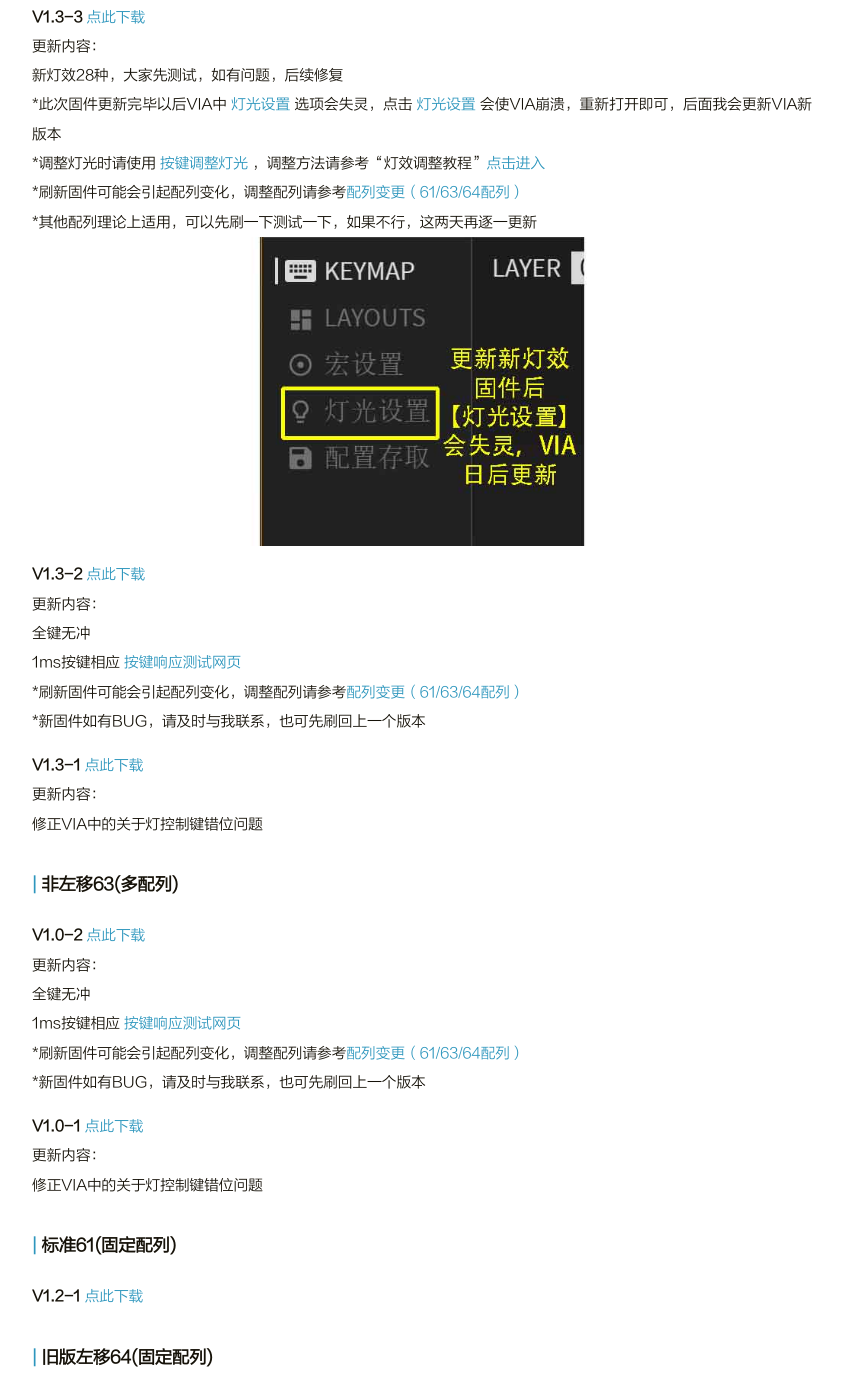
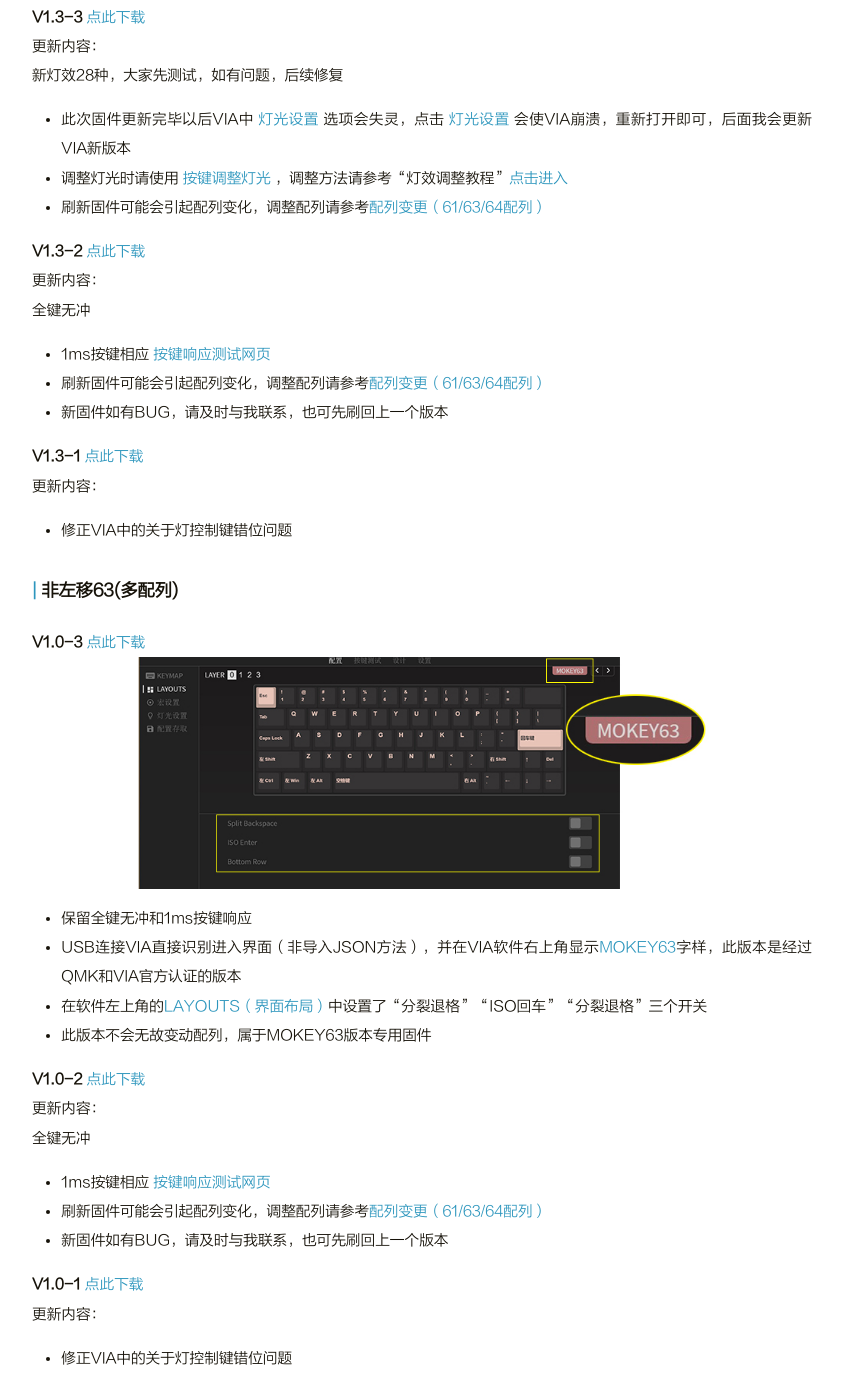
Before and after one commit to rhmokey/rhmokey.github.io, a plain HTML site: page firmware/index.html in a window 1280 px wide. Shown: the part 434-1821 px from the top of the page, without its empty margins (218-1061 px from the left). Drawn offline with Linux system fonts and the light colour scheme; a script that the page names is missing.

Commit message:
Site updated: 2021-09-15 22:03:04

```diff
--- a/firmware/index.html
+++ b/firmware/index.html
@@ -128,11 +128,39 @@
 <blockquote><p>Customers outside Chinese mainland,please remove the Chinese characters in firmware and firmware folder before cleaning the firmware.</p>
 </blockquote>
 
-<h3 id="左移64-固定配列"><a href="#左移64-固定配列" class="headerlink" title="左移64(固定配列)"></a>左移64(固定配列)</h3><p><strong>V1.3-3</strong> <a target="_blank" rel="noopener" href="https://mokey.lanzoui.com/iBfH9se1pcf">点此下载</a><br>更新内容：<br>新灯效28种，大家先测试，如有问题，后续修复<br>*此次固件更新完毕以后VIA中 <a href>灯光设置</a> 选项会失灵，点击 <a href>灯光设置</a> 会使VIA崩溃，重新打开即可，后面我会更新VIA新版本<br>*调整灯光时请使用 <a href>按键调整灯光</a> ，调整方法请参考“灯效调整教程”<a href="../posts/61522/index.html">点击进入</a><br>*刷新固件可能会引起配列变化，调整配列请参考<a href="../posts/38310/index.html">配列变更（61/63/64配列）</a><br>*其他配列理论上适用，可以先刷一下测试一下，如果不行，这两天再逐一更新<br><img src="/firmware/index/shiling.jpg"></p>
-<p><strong>V1.3-2</strong> <a target="_blank" rel="noopener" href="https://mokey.lanzoui.com/i7v2nrwklaf">点此下载</a><br>更新内容：<br>全键无冲<br>1ms按键相应 <a target="_blank" rel="noopener" href="https://blog.seethis.link/scan-rate-estimator/">按键响应测试网页</a><br>*刷新固件可能会引起配列变化，调整配列请参考<a href="../posts/38310/index.html">配列变更（61/63/64配列）</a><br>*新固件如有BUG，请及时与我联系，也可先刷回上一个版本</p>
-<p><strong>V1.3-1</strong> <a target="_blank" rel="noopener" href="https://mokey.lanzoui.com/ie0pPq6te7c">点此下载</a><br>更新内容：<br>修正VIA中的关于灯控制键错位问题</p>
-<h3 id="非左移63-多配列"><a href="#非左移63-多配列" class="headerlink" title="非左移63(多配列)"></a>非左移63(多配列)</h3><p><strong>V1.0-2</strong> <a target="_blank" rel="noopener" href="https://mokey.lanzoui.com/i7v2nrwklaf">点此下载</a><br>更新内容：<br>全键无冲<br>1ms按键相应 <a target="_blank" rel="noopener" href="https://blog.seethis.link/scan-rate-estimator/">按键响应测试网页</a><br>*刷新固件可能会引起配列变化，调整配列请参考<a href="../posts/38310/index.html">配列变更（61/63/64配列）</a><br>*新固件如有BUG，请及时与我联系，也可先刷回上一个版本</p>
-<p><strong>V1.0-1</strong> <a target="_blank" rel="noopener" href="https://mokey.lanzoui.com/iMiZEq78t6b">点此下载</a><br>更新内容：<br>修正VIA中的关于灯控制键错位问题</p>
+<h3 id="左移64-固定配列"><a href="#左移64-固定配列" class="headerlink" title="左移64(固定配列)"></a>左移64(固定配列)</h3><p><strong>V1.3-3</strong> <a target="_blank" rel="noopener" href="https://mokey.lanzoui.com/iBfH9se1pcf">点此下载</a><br>更新内容：<br>新灯效28种，大家先测试，如有问题，后续修复</p>
+<ul>
+<li>此次固件更新完毕以后VIA中 <a href>灯光设置</a> 选项会失灵，点击 <a href>灯光设置</a> 会使VIA崩溃，重新打开即可，后面我会更新VIA新版本</li>
+<li>调整灯光时请使用 <a href>按键调整灯光</a> ，调整方法请参考“灯效调整教程”<a href="../posts/61522/index.html">点击进入</a></li>
+<li>刷新固件可能会引起配列变化，调整配列请参考<a href="../posts/38310/index.html">配列变更（61/63/64配列）</a></li>
+</ul>
+<p><strong>V1.3-2</strong> <a target="_blank" rel="noopener" href="https://mokey.lanzoui.com/i7v2nrwklaf">点此下载</a><br>更新内容：<br>全键无冲</p>
+<ul>
+<li>1ms按键相应 <a target="_blank" rel="noopener" href="https://blog.seethis.link/scan-rate-estimator/">按键响应测试网页</a></li>
+<li>刷新固件可能会引起配列变化，调整配列请参考<a href="../posts/38310/index.html">配列变更（61/63/64配列）</a></li>
+<li>新固件如有BUG，请及时与我联系，也可先刷回上一个版本</li>
+</ul>
+<p><strong>V1.3-1</strong> <a target="_blank" rel="noopener" href="https://mokey.lanzoui.com/ie0pPq6te7c">点此下载</a><br>更新内容：</p>
+<ul>
+<li>修正VIA中的关于灯控制键错位问题</li>
+</ul>
+<h3 id="非左移63-多配列"><a href="#非左移63-多配列" class="headerlink" title="非左移63(多配列)"></a>非左移63(多配列)</h3><p><strong>V1.0-3</strong> <a target="_blank" rel="noopener" href="https://mokey.lanzoui.com/iGRhuu2fare">点此下载</a><br><img src="/firmware/index/63.jpg"></p>
+<ul>
+<li>保留全键无冲和1ms按键响应</li>
+<li>USB连接VIA直接识别进入界面（非导入JSON方法），并在VIA软件右上角显示<a href>MOKEY63</a>字样，此版本是经过QMK和VIA官方认证的版本</li>
+<li>在软件左上角的<a href>LAYOUTS（界面布局）</a>中设置了“分裂退格”“ISO回车”“分裂退格”三个开关</li>
+<li>此版本不会无故变动配列，属于MOKEY63版本专用固件</li>
+</ul>
+<p><strong>V1.0-2</strong> <a target="_blank" rel="noopener" href="https://mokey.lanzoui.com/i7v2nrwklaf">点此下载</a><br>更新内容：<br>全键无冲</p>
+<ul>
+<li>1ms按键相应 <a target="_blank" rel="noopener" href="https://blog.seethis.link/scan-rate-estimator/">按键响应测试网页</a></li>
+<li>刷新固件可能会引起配列变化，调整配列请参考<a href="../posts/38310/index.html">配列变更（61/63/64配列）</a></li>
+<li>新固件如有BUG，请及时与我联系，也可先刷回上一个版本</li>
+</ul>
+<p><strong>V1.0-1</strong> <a target="_blank" rel="noopener" href="https://mokey.lanzoui.com/iMiZEq78t6b">点此下载</a><br>更新内容：</p>
+<ul>
+<li>修正VIA中的关于灯控制键错位问题</li>
+</ul>
 <h3 id="标准61-固定配列"><a href="#标准61-固定配列" class="headerlink" title="标准61(固定配列)"></a>标准61(固定配列)</h3><p><strong>V1.2-1</strong> <a target="_blank" rel="noopener" href="https://mokey.lanzoui.com/ioXlXpbzj8d">点此下载</a></p>
 <h3 id="旧版左移64-固定配列"><a href="#旧版左移64-固定配列" class="headerlink" title="旧版左移64(固定配列)"></a>旧版左移64(固定配列)</h3><p><strong>适用于V1.3之前版本(黑色PCB)</strong> <a target="_blank" rel="noopener" href="https://mokey.lanzoui.com/i4mogpbzjaf">点此下载</a></p>
 
--- a/search.xml
+++ b/search.xml
@@ -3,11 +3,12 @@
   <entry>
     <title>固件刷写教程(升级固件或更换固件)</title>
     <url>/posts/15924/</url>
-    <content><![CDATA[<blockquote><p>该教程将介绍如何使用QMK Toolbox对键盘固件进行更新</p>
+    <content><![CDATA[<blockquote><p>硬件，也就是芯片需要驱动级别的程序来支持才能发挥作用，这里指的驱动不是“VIA改键软件”的错误叫法，很多人把VIA叫成驱动？这里的<strong>驱动</strong>是指芯片运行的程序，不要混淆</p>
 </blockquote>
 
 <p>1.下载QMK Toolbox<br>  Windows：<a href="https://mokey.lanzoui.com/i76Ecpbzfpg">点击下载</a><br>  Mac OS：<a href="https://mokey.lanzoui.com/ip5Dopbzeza">点击下载</a></p>
 <p>2.安装QMK Toolbox<br>  Windows下安装：解压至任意目录后打开，会提示install driver，一定要选择 <a href>确定</a> 或者 <a href>Yes</a> 即可安装！若不小心选择了 <a href>取消</a> 或者 <a href>No</a> 则在QMK Toolbox窗体上Flash附近右键，选择 <a href>install driver</a> ,Windows第一次刷固件必须安装驱动！否则刷入固件时出现如下提示：“Atmel DFU device connected （NO DRIVER）”</p>
+<p>3.若要是错过安装QMK Toolbox软件的驱动程序，可以单独下载下面的芯片驱动来安装，<strong>不安装此驱动无法刷固件！</strong><br>  <strong><a href="https://mokey.lanzoui.com/iw0aWpbze5a">芯片驱动</a></strong><br>  <a href="../../posts/55414/index.html">驱动安装方法</a> </p>
 <h3 id="刷写方法一：如果可以正常进入VIA或因外壳原因不方便按PCB背面按钮时请使用此方法"><a href="#刷写方法一：如果可以正常进入VIA或因外壳原因不方便按PCB背面按钮时请使用此方法" class="headerlink" title="刷写方法一：如果可以正常进入VIA或因外壳原因不方便按PCB背面按钮时请使用此方法"></a>刷写方法一：如果可以正常进入VIA或因外壳原因不方便按PCB背面按钮时请使用此方法</h3><p>1.设置一个按键为“复位”作用，图中以ESC键为例:<br><img src="/posts/15924/sj1.jpg"><br>2.按下列操作后，按下ESC键位上临时作为“复位”作用的按键，之后QMK Toolbox会自动刷好固件<br><img src="/posts/15924/sj2.jpg"><br><img src="/posts/15924/sjff2.jpg"></p>
 <h3 id="刷写方法二：键盘不能正常进入VIA的刷入方法"><a href="#刷写方法二：键盘不能正常进入VIA的刷入方法" class="headerlink" title="刷写方法二：键盘不能正常进入VIA的刷入方法"></a>刷写方法二：键盘不能正常进入VIA的刷入方法</h3><p><img src="/posts/15924/sjff1.jpg"><br><img src="/posts/15924/sjff2.jpg"></p>
 ]]></content>
```
Also changed, not shown: download/index.html (+3 -2 lines), posts/15924/index.html (+2 -1 lines), sitemap.xml (+33 -33 lines), update/index.html (+6 -18 lines), firmware/index/63.jpg (added).
